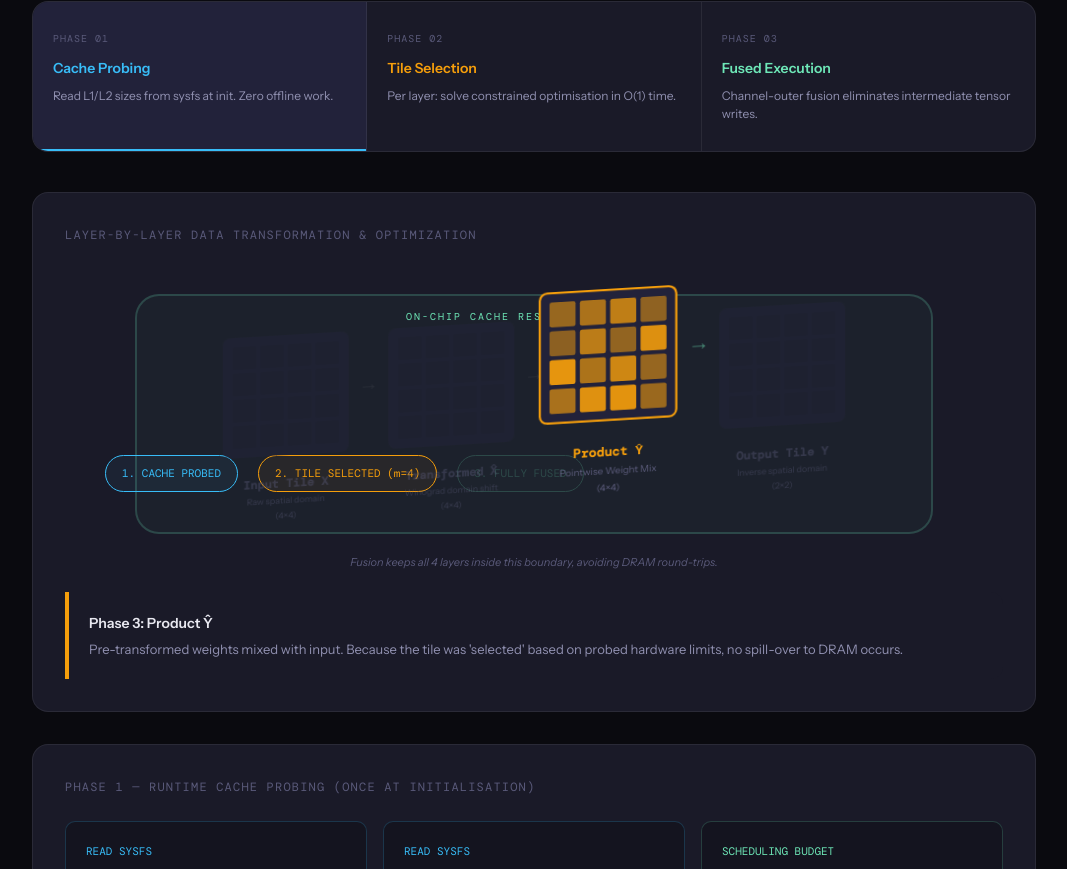
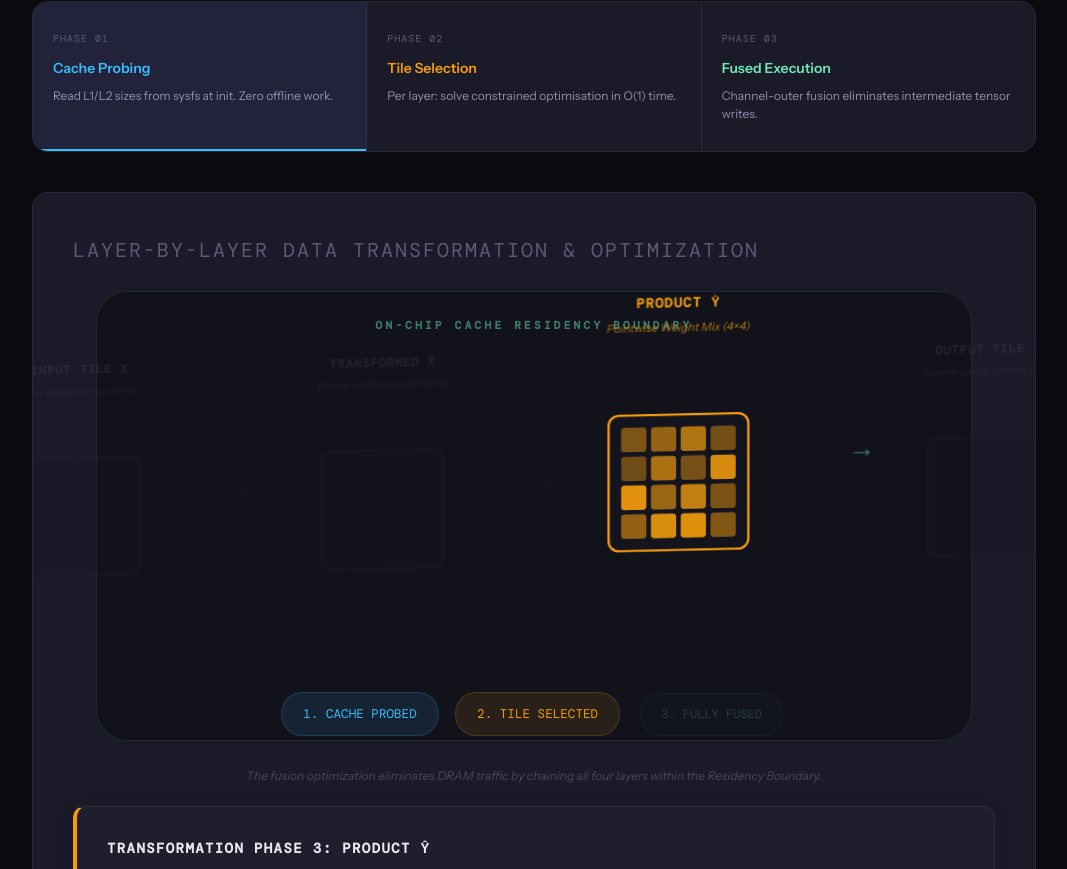
Before and after one commit to MRvandals4vage/CacheWinoVisualization, a React (Vite) app: page / in a window 1280 px wide. Shown: the part 4691-5560 px from the top of the page, without its empty margins (106-1173 px from the left). Built offline with nearby package versions, Linux system fonts and the light colour scheme; a web font is replaced by a local one.

Commit message:
matrix visual added but the spacing still has issues

```diff
--- a/src/components/SolutionSection/UnifiedMatrixFlow.tsx
+++ b/src/components/SolutionSection/UnifiedMatrixFlow.tsx
@@ -19,38 +19,43 @@ const UnifiedMatrixFlow: React.FC = () => {
   }, [phases.length]);
 
   return (
-    <div className="canvas-wrap" style={{ minHeight: '520px', display: 'flex', flexDirection: 'column', perspective: '1000px' }}>
-      <div className="conv-vis-title" style={{ marginBottom: '30px' }}>
+    <div className="canvas-wrap" style={{ minHeight: '800px', display: 'flex', flexDirection: 'column', perspective: '1500px', padding: '40px' }}>
+      <div className="conv-vis-title" style={{ marginBottom: '40px', fontSize: '20px' }}>
         Layer-by-Layer Data Transformation & Optimization
       </div>
 
-      <div className="flow-container" style={{ flex: 1, display: 'flex', position: 'relative', gap: '20px', alignItems: 'center', justifyContent: 'center' }}>
+      <div className="flow-container" style={{ flex: 1, display: 'flex', position: 'relative', alignItems: 'center', justifyContent: 'center', padding: '60px 0', margin: '20px 0' }}>
 
-        {/* THE "CACHE RESIDENT" ZONE */}
+        {/* THE "CACHE RESIDENT" ZONE - Much bigger now */}
         <div className="cache-residency-zone" style={{
           position: 'absolute',
-          width: '85%',
-          height: '240px',
-          border: '2px solid rgba(110, 231, 183, 0.2)',
-          background: 'rgba(110, 231, 183, 0.03)',
-          borderRadius: '24px',
+          width: '95%',
+          height: '450px',
+          border: '1px solid rgba(110, 231, 183, 0.12)',
+          background: 'rgba(10, 10, 15, 0.5)',
+          backdropFilter: 'blur(8px)',
+          borderRadius: '32px',
           zIndex: 0,
           display: 'flex',
           flexDirection: 'column',
           alignItems: 'center',
           justifyContent: 'flex-start',
-          padding: '12px'
+          padding: '24px'
         }}>
-          <div style={{ fontFamily: 'var(--font-mono)', fontSize: '10px', color: 'var(--accent)', letterSpacing: '0.2em' }}>
+          <div style={{ fontFamily: 'var(--font-mono)', fontSize: '11px', color: 'var(--accent)', letterSpacing: '0.3em', opacity: 0.5, fontWeight: 'bold' }}>
             ON-CHIP CACHE RESIDENCY BOUNDARY
-          </div>
-          <div style={{ position: 'absolute', bottom: '-40px', color: 'var(--text3)', fontSize: '11px', fontStyle: 'italic' }}>
-            Fusion keeps all 4 layers inside this boundary, avoiding DRAM round-trips.
           </div>
         </div>
 
-        {/* MATRIX STACK */}
-        <div className="matrix-stack" style={{ display: 'flex', gap: '40px', zIndex: 1, transform: 'rotateX(20deg) rotateY(-10deg)', transformStyle: 'preserve-3d' }}>
+        {/* MATRIX STACK - Massive gap to prevent overlap */}
+        <div className="matrix-stack" style={{
+          display: 'flex',
+          gap: '180px',
+          zIndex: 1,
+          transform: 'rotateX(15deg) rotateY(-5deg)',
+          transformStyle: 'preserve-3d',
+          paddingBottom: '20px'
+        }}>
 
           {phases.map((p, i) => {
             const isActive = step === i;
@@ -61,55 +66,59 @@ const UnifiedMatrixFlow: React.FC = () => {
                 display: 'flex',
                 flexDirection: 'column',
                 alignItems: 'center',
-                transition: 'all 0.6s cubic-bezier(0.34, 1.56, 0.64, 1)',
-                opacity: isActive ? 1 : 0.4,
-                transform: isActive ? 'translateZ(50px) scale(1.1)' : 'translateZ(0) scale(1)',
+                transition: 'all 0.8s cubic-bezier(0.34, 1.56, 0.64, 1)',
+                opacity: isActive ? 1 : 0.2,
+                transform: isActive ? 'translateZ(80px) scale(1.15)' : 'translateZ(0) scale(1)',
+                position: 'relative'
               }}>
+                {/* LABEL ABOVE - Higher up to avoid matrix */}
+                <div style={{
+                  position: 'absolute',
+                  top: '-100px',
+                  width: '160px',
+                  textAlign: 'center',
+                  transition: 'all 0.4s',
+                  transform: isActive ? 'translateY(-10px)' : 'none',
+                  color: isActive ? p.color : 'var(--text3)'
+                }}>
+                  <div style={{ fontFamily: 'var(--font-mono)', fontSize: '12px', fontWeight: 'bold', textTransform: 'uppercase', letterSpacing: '1px' }}>{p.title}</div>
+                  <div style={{ fontSize: '10px', opacity: 0.7, marginTop: '4px', fontStyle: 'italic' }}>{p.subtitle}</div>
+                </div>
+
+                {/* THE MATRIX */}
                 <div style={{
                   display: 'grid',
-                  gridTemplateColumns: `repeat(${size}, 24px)`,
+                  gridTemplateColumns: `repeat(${size}, 22px)`,
                   gap: '4px',
-                  background: 'var(--surface2)',
-                  padding: '8px',
-                  borderRadius: '8px',
-                  border: `2px solid ${isActive ? p.color : 'transparent'}`,
-                  boxShadow: isActive ? `0 0 30px ${p.color}44` : 'none'
+                  background: 'var(--bg3)',
+                  padding: '10px',
+                  borderRadius: '10px',
+                  border: `2px solid ${isActive ? p.color : 'var(--border)'}`,
+                  boxShadow: isActive ? `0 0 50px ${p.color}33` : 'none',
+                  position: 'relative'
                 }}>
                   {Array.from({ length: size * size }).map((_, j) => (
                     <div key={j} style={{
-                      width: '24px',
-                      height: '24px',
-                      background: isActive ? p.color : 'var(--bg3)',
-                      opacity: isActive ? (0.5 + Math.random() * 0.5) : 0.2,
-                      borderRadius: '2px',
-                      transition: 'all 0.4s'
+                      width: '22px',
+                      height: '22px',
+                      background: isActive ? p.color : 'var(--surface2)',
+                      opacity: isActive ? (0.4 + Math.random() * 0.6) : 0.1,
+                      borderRadius: '3px'
                     }}></div>
                   ))}
                 </div>
 
-                <div style={{ marginTop: '20px', textAlign: 'center' }}>
-                  <div style={{
-                    fontFamily: 'var(--font-mono)',
-                    fontSize: '12px',
-                    fontWeight: 'bold',
-                    color: isActive ? p.color : 'var(--text3)'
-                  }}>
-                    {p.title}
-                  </div>
-                  <div style={{ fontSize: '9px', color: 'var(--text3)', maxWidth: '100px' }}>
-                    {p.subtitle}
-                  </div>
-                </div>
-
-                {/* FLOW ARROW */}
+                {/* FLOW ARROW - Centered between gaps */}
                 {i < phases.length - 1 && (
                   <div style={{
                     position: 'absolute',
-                    right: '-30px',
-                    top: '40px',
-                    fontSize: '20px',
+                    right: '-110px',
+                    top: '15px',
+                    fontSize: '24px',
                     color: isActive ? phases[i+1].color : 'var(--border2)',
-                    animation: isActive ? 'pulse-arrow 1s infinite' : 'none'
+                    animation: isActive ? 'pulse-arrow 1s infinite' : 'none',
+                    fontWeight: 'bold',
+                    opacity: 0.5
                   }}>
                     →
                   </div>
@@ -119,50 +128,44 @@ const UnifiedMatrixFlow: React.FC = () => {
           })}
         </div>
 
-        {/* OPTIMIZATION OVERLAYS */}
-        <div className="opt-overlay" style={{ position: 'absolute', bottom: '60px', left: '40px', display: 'flex', gap: '20px' }}>
-          <div className={`opt-tag ${step >= 0 ? 'active' : ''}`} style={{
-            padding: '8px 16px', borderRadius: '20px', border: '1px solid var(--accent5)',
-            background: 'rgba(56, 189, 248, 0.05)', fontSize: '11px', fontFamily: 'var(--font-mono)',
-            color: 'var(--accent5)', transition: 'all 0.5s'
-          }}>
-            1. CACHE PROBED
-          </div>
-          <div className={`opt-tag ${step >= 1 ? 'active' : ''}`} style={{
-            padding: '8px 16px', borderRadius: '20px', border: '1px solid var(--accent3)',
-            background: 'rgba(245, 158, 11, 0.05)', fontSize: '11px', fontFamily: 'var(--font-mono)',
-            color: 'var(--accent3)', opacity: step >= 1 ? 1 : 0.2, transition: 'all 0.5s'
-          }}>
-            2. TILE SELECTED (m=4)
-          </div>
-          <div className={`opt-tag ${step >= 3 ? 'active' : ''}`} style={{
-            padding: '8px 16px', borderRadius: '20px', border: '1px solid var(--accent)',
-            background: 'rgba(110, 231, 183, 0.05)', fontSize: '11px', fontFamily: 'var(--font-mono)',
-            color: 'var(--accent)', opacity: step >= 3 ? 1 : 0.2, transition: 'all 0.5s'
-          }}>
-            3. FULLY FUSED
-          </div>
+        {/* OPTIMIZATION OVERLAYS - Moved even further down */}
+        <div className="opt-overlay" style={{
+          position: 'absolute',
+          bottom: '-30px',
+          display: 'flex',
+          gap: '24px',
+          zIndex: 2,
+        }}>
+          <div className="badge badge-blue" style={{ padding: '10px 20px', fontSize: '12px', opacity: step >= 0 ? 1 : 0.2, transition: 'all .5s', transform: step >= 0 ? 'scale(1.05)' : 'scale(1)' }}>1. CACHE PROBED</div>
+          <div className="badge badge-amber" style={{ padding: '10px 20px', fontSize: '12px', opacity: step >= 1 ? 1 : 0.2, transition: 'all .5s', transform: step >= 1 ? 'scale(1.05)' : 'scale(1)' }}>2. TILE SELECTED</div>
+          <div className="badge badge-green" style={{ padding: '10px 20px', fontSize: '12px', opacity: step >= 3 ? 1 : 0.2, transition: 'all .5s', transform: step >= 3 ? 'scale(1.05)' : 'scale(1)' }}>3. FULLY FUSED</div>
         </div>
 
       </div>
 
+      <div style={{ textAlign: 'center', color: 'var(--text3)', fontSize: '12px', fontStyle: 'italic', margin: '40px 0 20px', opacity: 0.7 }}>
+        The fusion optimization eliminates DRAM traffic by chaining all four layers within the Residency Boundary.
+      </div>
+
       {/* EXPLAINER TEXT */}
       <div className="flow-explainer" style={{
-        marginTop: '40px',
-        padding: '20px',
-        background: 'var(--surface)',
+        padding: '30px',
+        background: 'rgba(255,255,255,0.02)',
+        border: '1px solid var(--border)',
         borderLeft: `4px solid ${phases[step].color}`,
-        borderRadius: '0 12px 12px 0',
-        transition: 'all 0.3s'
+        borderRadius: '12px',
+        transition: 'all 0.3s',
+        minHeight: '120px',
+        boxShadow: '0 4px 20px rgba(0,0,0,0.1)'
       }}>
-        <div style={{ fontSize: '14px', color: 'var(--text)', fontWeight: 600, marginBottom: '4px' }}>
-          Phase {step + 1}: {phases[step].title}
+        <div style={{ fontSize: '14px', color: 'var(--text)', fontWeight: 600, marginBottom: '8px', fontFamily: 'var(--font-mono)', textTransform: 'uppercase', letterSpacing: '0.1em' }}>
+          Transformation Phase {step + 1}: {phases[step].title}
         </div>
-        <p style={{ fontSize: '13px', color: 'var(--text2)', lineHeight: 1.5 }}>
-          {step === 0 && "Current tile m=4 is extracted. Optimization Phase 2 already ensured this tile width fits precisely within the CPU's L2 cache budget."}
-          {step === 1 && "The spatial data is projected into the Winograd domain. Instead of writing this expanded 4×4 data back to DRAM (slow), it stays active in L1 cache."}
-          {step === 2 && "Pre-transformed weights mixed with input. Because the tile was 'selected' based on probed hardware limits, no spill-over to DRAM occurs."}
-          {step === 3 && "The final 2×2 result is extracted and finally written back. Only 1 write to memory vs 4 writes in the naive implementation."}
+        <p style={{ fontSize: '15px', color: 'var(--text2)', lineHeight: 1.7 }}>
+          {step === 0 && "Current tile (m=4) is extracted from memory. Phase 2 optimization ensures this size perfectly fits the L2 cache, eliminating capacity misses."}
+          {step === 1 && "Spatial data is shifted into the Winograd domain. Instead of spilling this inflated 4×4 data back to DRAM, it is held resident in active cache lines."}
+          {step === 2 && "Pre-transformed filter weights are mixed with input tiles. Since the working-set was pre-calculated to fit, no DRAM round-trips are required."}
+          {step === 3 && "The final 2×2 output result is extracted. The entire process happened 'at cache speed' before a single final write-back to main memory."}
         </p>
       </div>
 
```
